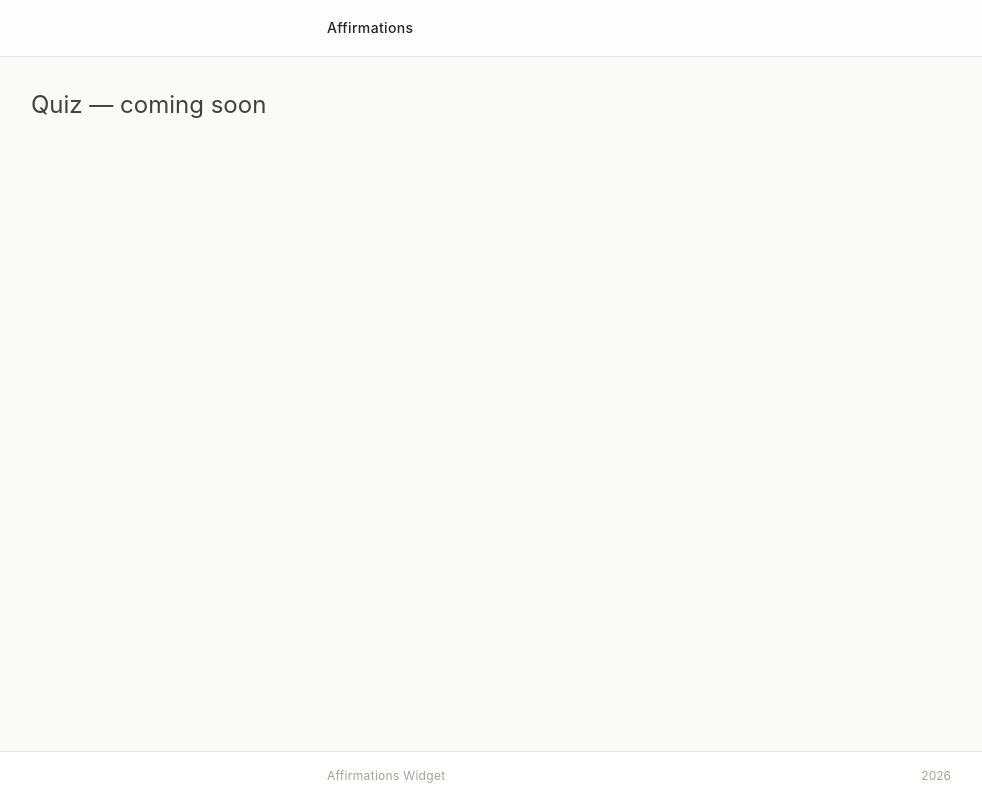
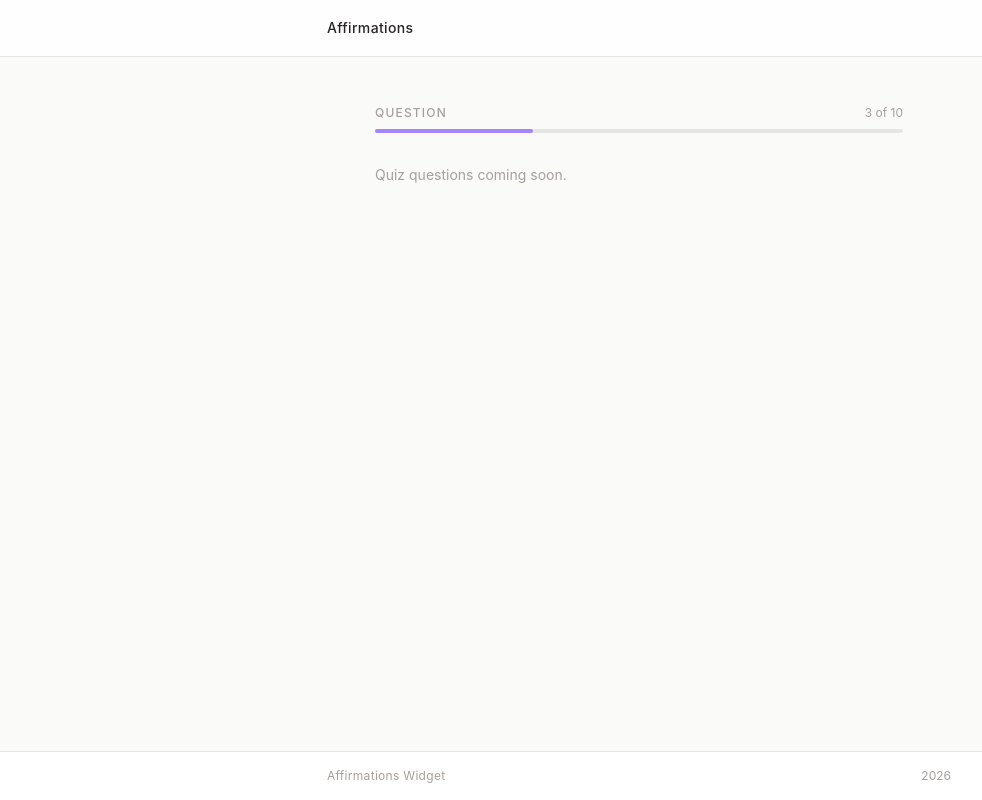
Before and after one commit to Miguel-Hernandez1/affirmations-widget, a React (Vite) app: page /quiz in a window 1280 px wide. Shown: the whole page, without its empty margins (1-983 px from the left). Built offline with nearby package versions, Linux system fonts and the light colour scheme.

Commit message:
Wire QuizProgress into QuizPage for live preview
Imports QuizProgress into the QuizPage placeholder and renders it at
step 3 of 10 so the progress bar is visible at /quiz during development.
The placeholder text and hardcoded step will be replaced when the full
quiz container is built in Feature 11.

```diff
--- a/src/pages/QuizPage.jsx
+++ b/src/pages/QuizPage.jsx
@@ -1,3 +1,10 @@
+import QuizProgress from '../components/Quiz/QuizProgress'
+
 export default function QuizPage() {
-  return <div className="p-8 text-2xl text-stone-700">Quiz — coming soon</div>
+  return (
+    <div className="max-w-xl mx-auto px-6 py-12">
+      <QuizProgress currentStep={3} totalSteps={10} />
+      <p className="text-stone-400 mt-8 text-sm">Quiz questions coming soon.</p>
+    </div>
+  )
 }
```
